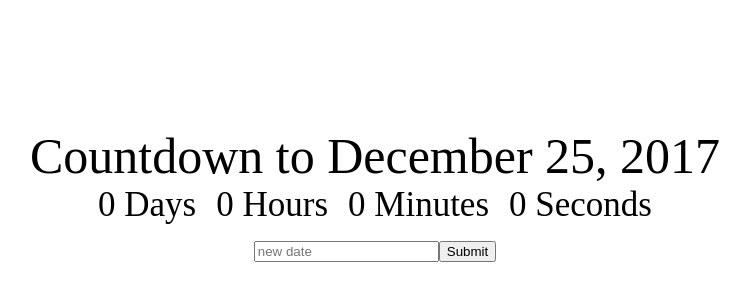
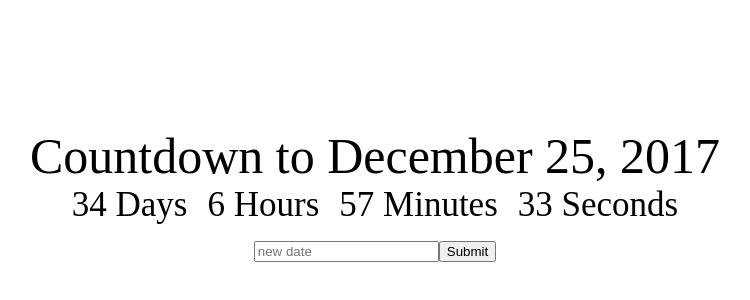
Before and after one commit to WilleniumFalcon91/CountDownChamp, a React (Create React App) app: page / in a window 1280 px wide. Shown: the part 126-426 px from the top of the page, without its empty margins (265-1015 px from the left). Built offline with nearby package versions, Linux system fonts and the light colour scheme.

Commit message:
makes countdown realtime

```diff
--- a/src/Clock.jsx
+++ b/src/Clock.jsx
@@ -10,7 +10,29 @@
             minutes: 0,
             seconds: 0
         }
-        console.log('this.props', this.props);
+    }
+
+
+    componentWillMount() {
+        this.getTimeUntil(this.props.deadline);
+    }
+
+    componentDidMount() {
+        setInterval(() => this.getTimeUntil(this.props.deadline), 1000);
+    }
+
+
+
+    getTimeUntil(deadline) {
+        const time = Date.parse(deadline) - Date.parse(new Date());
+        console.log('time', time);
+        const seconds = Math.floor((time/1000)%60);
+        const minutes = Math.floor((time/1000/60)%60);
+        const hours = Math.floor(time/(1000*60*60) % 24);
+        const days = Math.floor(time/(1000*60*60*24));
+
+        console.log('seconds', seconds, 'minutes', minutes, 'hours', hours, 'days', days);
+        this.setState({days, hours, minutes, seconds});
     }
     render() {
         return (
```
